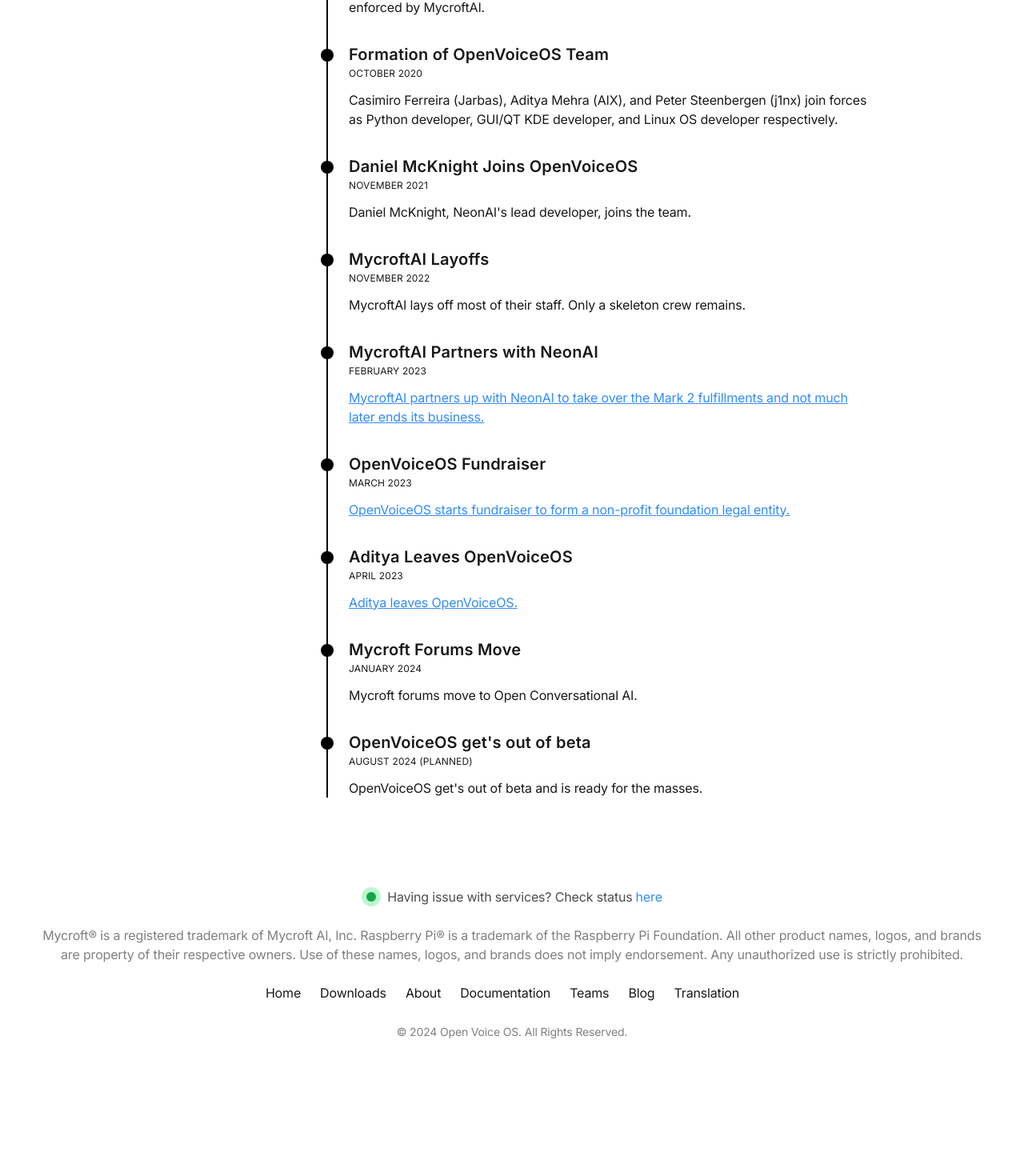
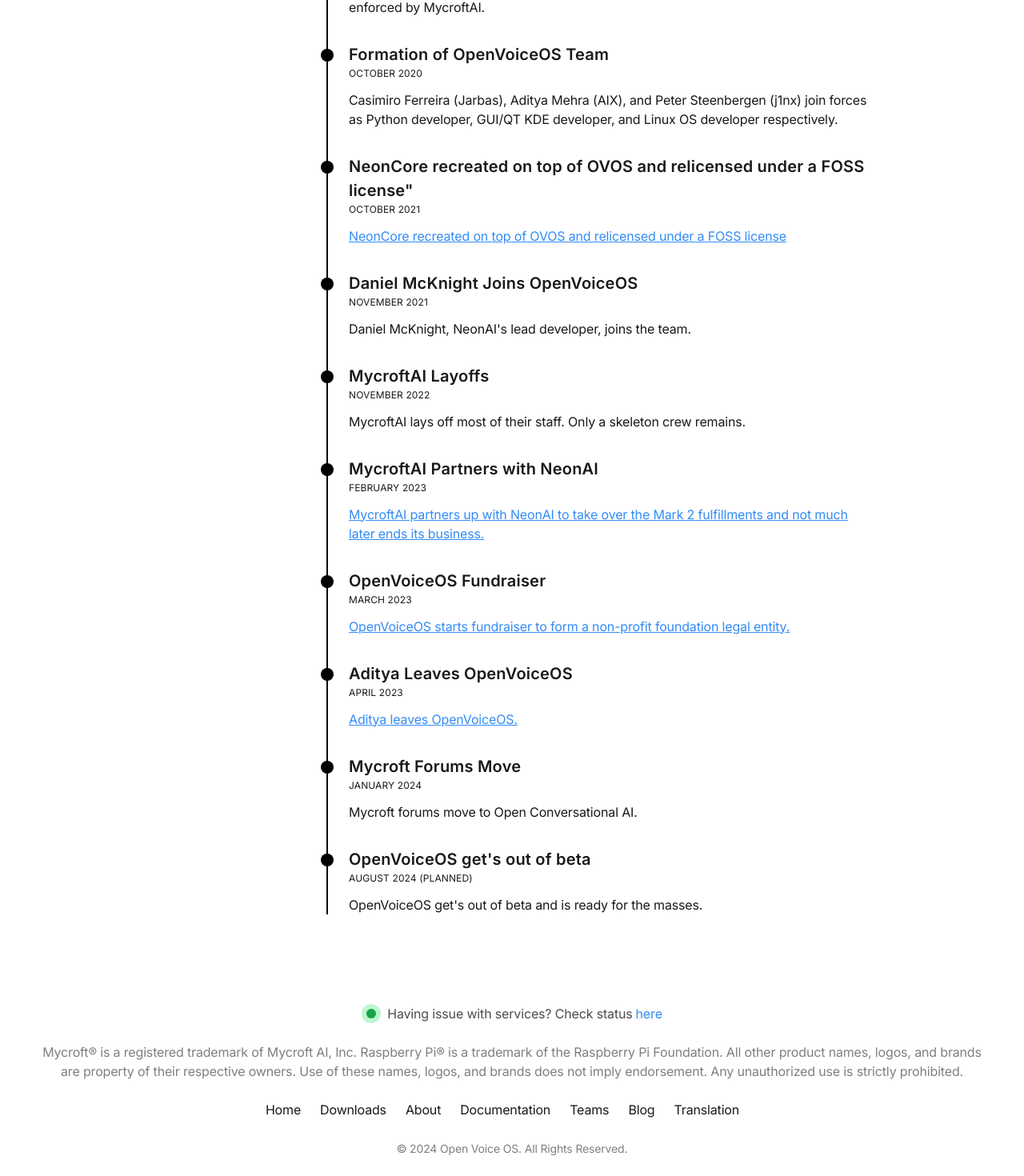
Before and after one commit to OpenVoiceOS/ovos-landing-page, a Next.js app: page /about in a window 1280 px wide. Shown: the part 1382-2852 px from the top of the page at 80% size. Before the commit the page ends 2723 px from the top, so only its background shows below. Built offline with nearby package versions, Linux system fonts and the light colour scheme.

Commit message:
update in timeline

```diff
--- a/components/timeline.tsx
+++ b/components/timeline.tsx
@@ -61,6 +61,12 @@ export default function Timeline() {
             title: 'Formation of OpenVoiceOS Team',
             date: 'October 2020',
             description: 'Casimiro Ferreira (Jarbas), Aditya Mehra (AIX), and Peter Steenbergen (j1nx) join forces as Python developer, GUI/QT KDE developer, and Linux OS developer respectively.'
+        },
+        {
+            title: 'NeonCore recreated on top of OVOS and relicensed under a FOSS license"',
+            date: 'October 2021',
+            description: 'NeonCore recreated on top of OVOS and relicensed under a FOSS license',
+            link: 'https://github.com/NeonGeckoCom/NeonCore/commit/8cb1d8edb3d4ffff8aa9aaf695e1fe3463939287'
         },
         {
             title: 'Daniel McKnight Joins OpenVoiceOS',
--- a/components/ui/footer.tsx
+++ b/components/ui/footer.tsx
@@ -5,13 +5,13 @@ export default function Footer() {
   return (
     <footer className="p-4 bg-white md:p-8 lg:p-10 dark:bg-stone-900">
       <div className="mx-auto max-w-screen-xl text-center">
-        <p className="my-6 text-gray-700 dark:text-gray-200 flex items-center justify-center">
+        <div className="my-6 text-gray-700 dark:text-gray-200 flex items-center justify-center">
           <div className="z-10 flex items-center justify-center w-6 h-6 bg-green-200 rounded-full ring-0 ring-white dark:bg-green-900 sm:ring-8 dark:ring-gray-900 shrink-0 mr-2">
             <span className="flex w-3 h-3 bg-green-600 rounded-full"></span>
           </div>
           Having issue with services? Check status
-          <Link href="https://openvoiceos.github.io/status/" className="text-blue-500 hover:underline ml-1">here</Link>
-        </p>
+          <Link href="https://status.openvoiceos.org/" className="text-blue-500 hover:underline ml-1">here</Link>
+        </div>
         <p className="my-6 text-gray-500 dark:text-gray-400">Mycroft® is a registered trademark of Mycroft AI, Inc. Raspberry Pi® is a trademark of the Raspberry Pi Foundation. All other product names, logos, and brands are property of their respective owners. Use of these names, logos, and brands does not imply endorsement. Any unauthorized use is strictly prohibited.</p>
         <ul className="flex flex-wrap justify-center items-center mb-6 text-gray-900 dark:text-white">
           <li><Link href="/" className="mr-4 hover:underline md:mr-6">Home</Link></li>
```
